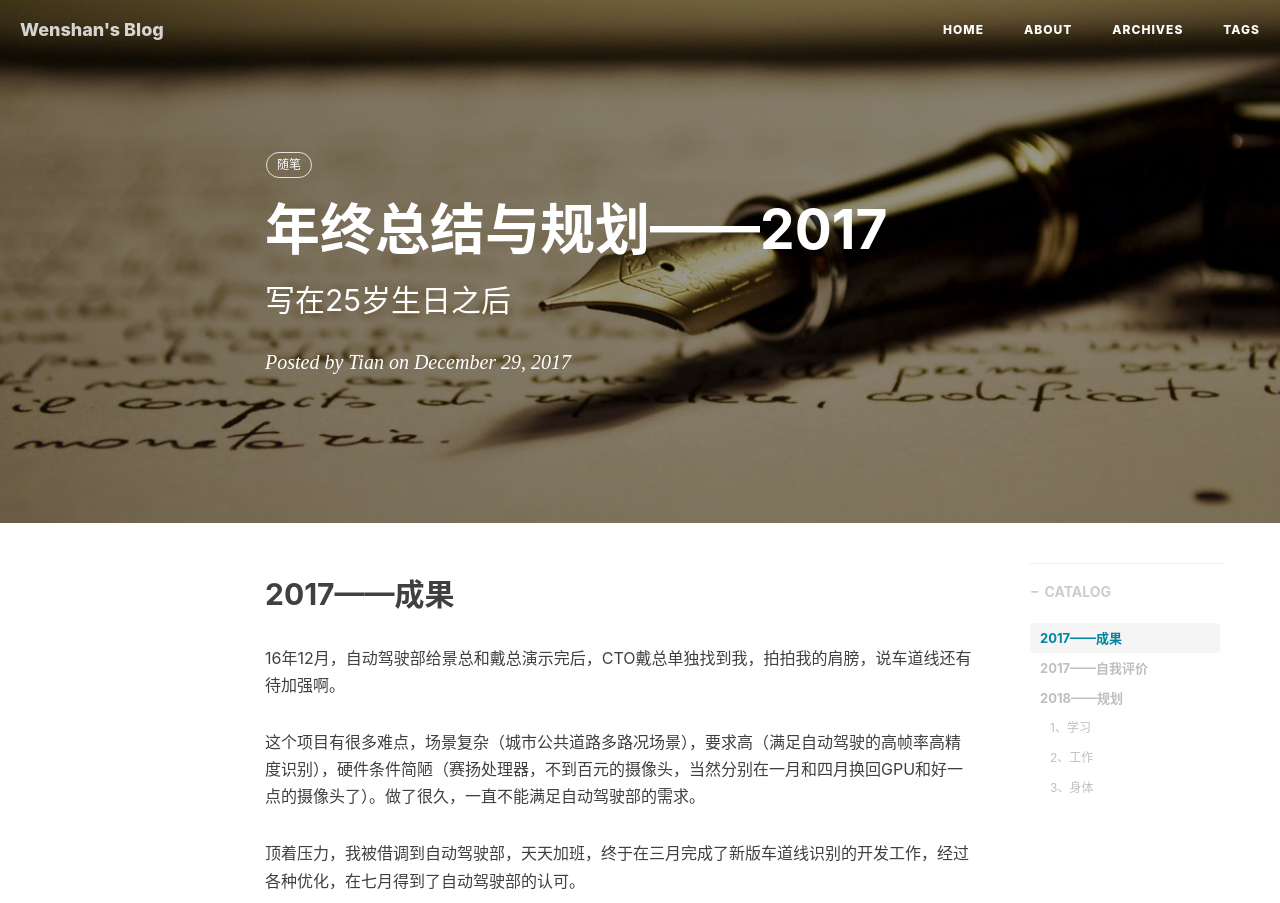
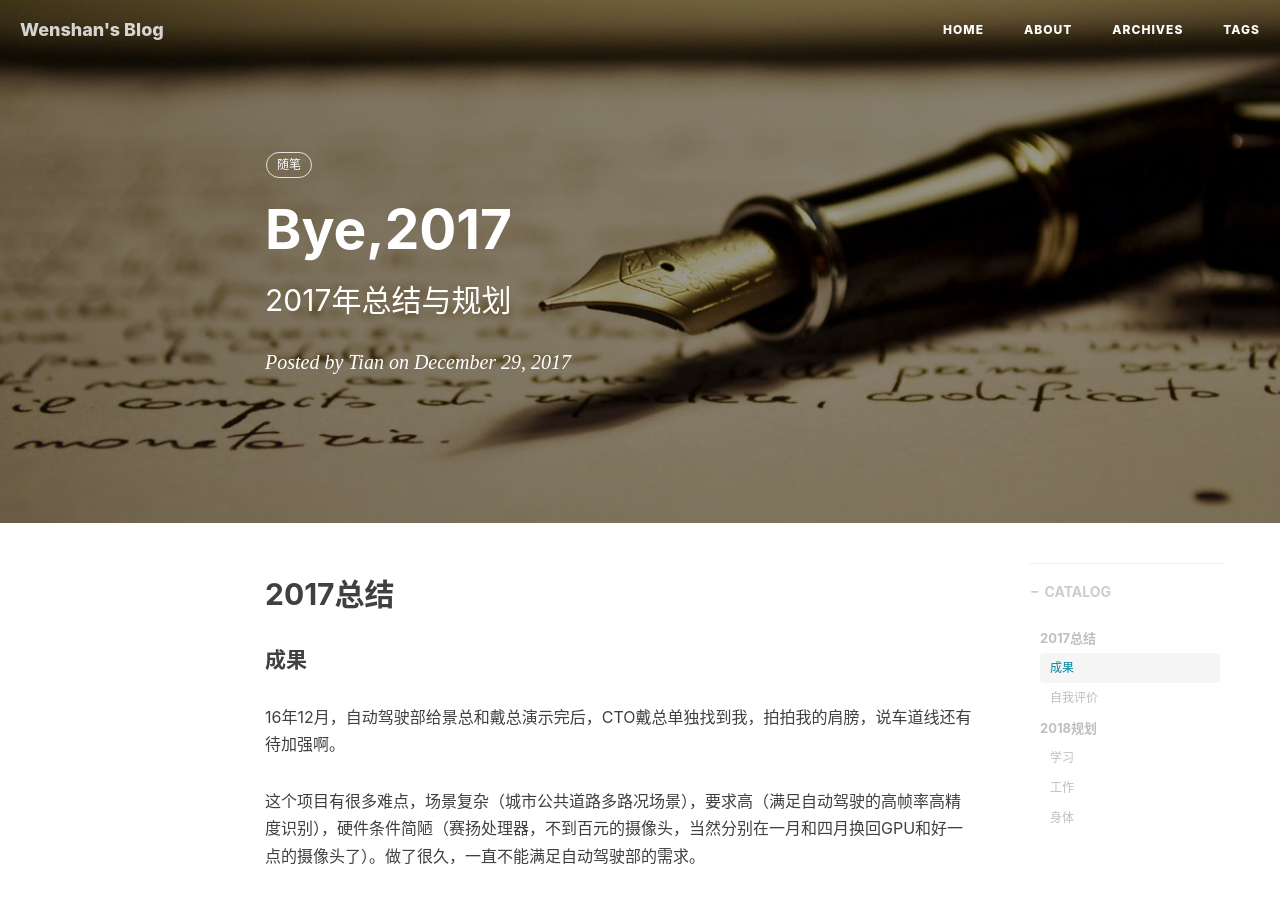
Before and after one commit to tianws/tianws.github.io, a Jekyll site: the page built from _posts/2017-12-29-annual-personal-summary.markdown, in a window 1280 px wide and 1400 px high. Shown: the top 903 px of the window. Built offline with Jekyll 4.4.1, drawn with Linux system fonts in a browser that asks for light colours; nearby versions of some CDN libraries; comment, search, counter and statistics services are not loaded; some of the changed text lies outside the part shown.

Commit message:
修改两篇博文

```diff
--- a/_posts/2017-09-25-hello-blog.markdown
+++ b/_posts/2017-09-25-hello-blog.markdown
@@ -105,3 +105,9 @@ Thanks to [*BruceZhaoR*](https://github.com/BruceZhaoR/brucezhaor.github.io)，
 *增加了外链视频和外链音乐的功能，增加了video.html，修改了 post.html。视频自适应页面大小，移动端PC端都支持。*
 
 <p align="right">—— 2017.12.17，北京</p>
+
+---
+
+*增加播放本地视频的功能，整理了代码。*
+
+<p align="right">—— 2019.01.23，北京</p>
--- a/_posts/2017-12-29-annual-personal-summary.markdown
+++ b/_posts/2017-12-29-annual-personal-summary.markdown
@@ -1,7 +1,7 @@
 ---
 layout:     post
-title:      "年终总结与规划——2017"
-subtitle:   "写在25岁生日之后"
+title:      "Bye,2017"
+subtitle:   "2017年总结与规划"
 date:       2017-12-29 10:57:00
 author:     "Tian"
 categories: Life
@@ -11,7 +11,9 @@ tags:
     - 随笔
 ---
 
-## 2017——成果
+## 2017总结
+
+#### 成果
 
 16年12月，自动驾驶部给景总和戴总演示完后，CTO戴总单独找到我，拍拍我的肩膀，说车道线还有待加强啊。
 
@@ -43,13 +45,13 @@ tags:
 
 这一年，有烦恼的时候，不过总体而言还是充实的，快乐的。
 
-## 2018——规划
+## 2018规划
 
-#### 1、学习
+#### 学习
 
 我个人对监督式学习不看好，虽然很强大，但是需要大量的标注数据，这和我心中的人工智能相去甚远。强化学习这类更贴合我对人工智能的期望。看了一遍Silver的RL视频，只懂了皮毛。现在在和同事一起翻译Sutton的书。2018年希望学习到更多强化学习的知识，利用强化学习做一个项目。
 
-#### 2、工作
+#### 工作
 
 现在又有一个全新的开发任务，还在算法验证阶段，而后期时间还是挺紧张的。但好在车道线可以交接给其他同事做了，希望同事可以完全交接过去，这样我就可以从繁杂的工作中稍微脱身了。
 
@@ -57,7 +59,7 @@ Qin说过，年轻时要先尽快赚第一个一百万，人的态度和视角
 
 先踏踏实实多学多做吧，先实现自己的小目标 : )。
 
-#### 3、身体
+#### 身体
 
 2018年要注意身体了，今年一季度，每顿在食堂吃两个菜，又经常加班不运动，没多久就长胖了，后来只吃一个菜，才慢慢回归原来的水平。
 
```
Also changed, not shown: other parts of _posts/2017-12-29-annual-personal-summary.markdown (+1 -1 lines).
